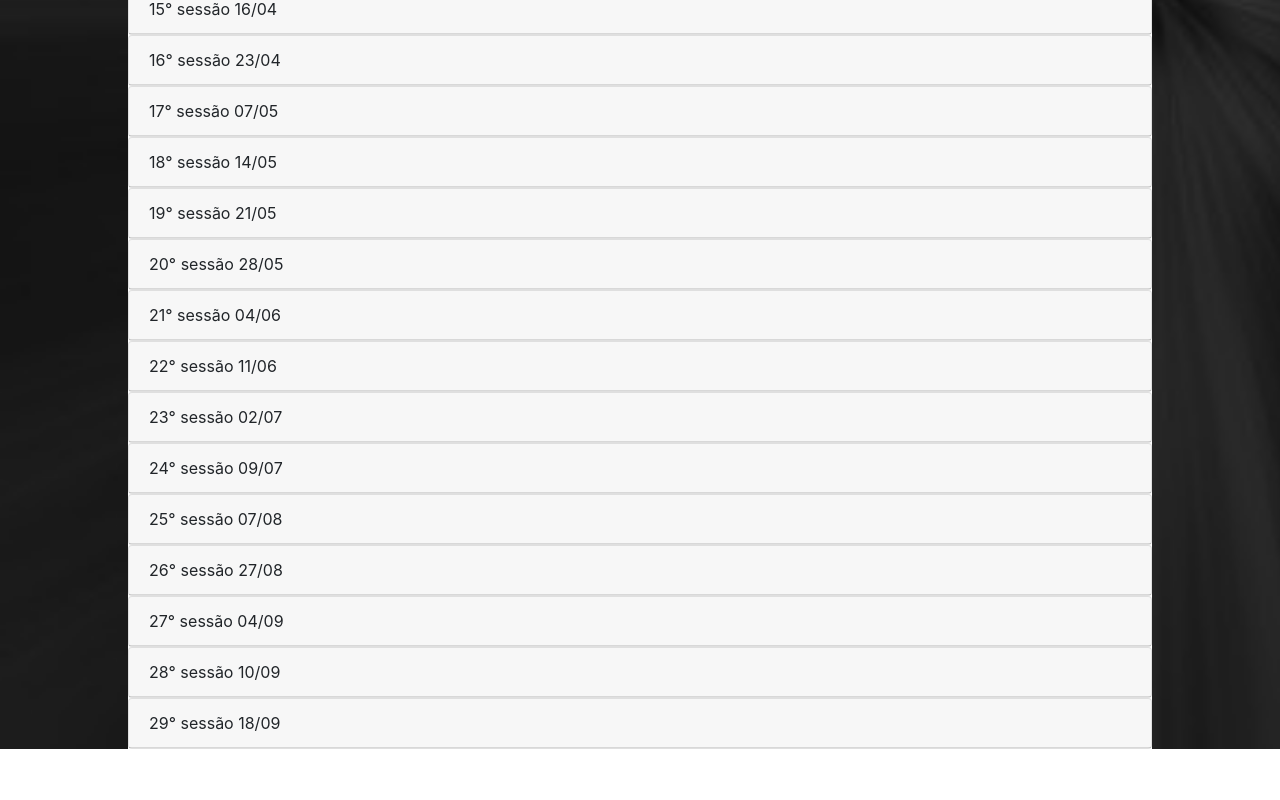
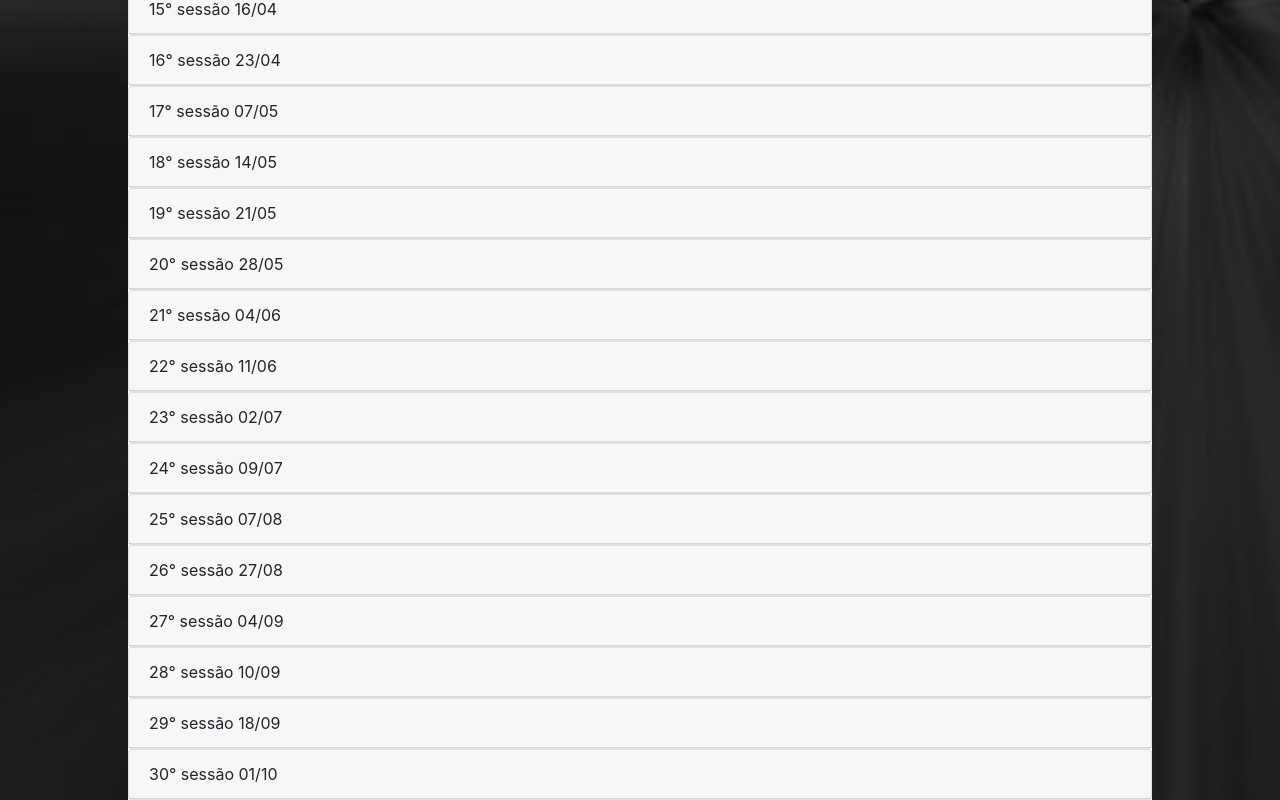
Before and after one commit to CaioCohen/CorruptedDominion, an Angular app: page /sessoes in a window 1280 px wide. Shown: the part 792-1592 px from the top of the page. Before the commit the page ends 1541 px from the top, so only its background shows below. Built offline with nearby package versions, Linux system fonts and the light colour scheme; what ngx-bootstrap-icons would draw is missing.

Commit message:
30 sessao campanha 2

```diff
--- a/src/app/main/sessoes/sessoes.component.html
+++ b/src/app/main/sessoes/sessoes.component.html
@@ -1027,6 +1027,13 @@
         <p>Depois de mais algum tempo o principe verdadeiro chega, e o grupo descobre que ele não era o principe que entrou mais cedo, provavelmente ele era um farçante.</p>
         <p>Depois de mais um pouco de enrolação o grupo entra na dungeon, que é dividida em 3 andares, dos quais os dois primeiros são filtros, apenas para excluir aqueles mais fracos, e a terceira dungeon mesmo está no terceiro andar. Além disso, por mais que ela seja cheia de riquezas, o tesouro supremo, que ninguém ainda conseguiu pegar, é a escama inversa de Tiamat.</p>
       </accordion-group>
+      <accordion-group>
+        <div accordion-heading class="header"> 30° sessão 01/10</div>
+        <p>Seguindo para o terceiro andar, o grupo se depara com um labirinto imenso, em que cada sala possui perigos inesperados.</p>
+        <p>Na primeira sala eles encontram varios golens de lava, que eles derrotam com certa facilidade, mas por pouco a Storm não morre.</p>
+        <p>Na segunda sala eles se encontram com o 13° principe novamente. Parece que ele estava cobrando pedágio e devido à falta de respeito dele com o grupo, eles começam um combate sem mais nem menos.</p>
+        <p>O combate foi um pouco arriscado por conta do paladino que protegia o principe, infelizmente o grupo não conseguiu mata-lo, o principe fugiu com o token de teletransporte.</p>
+      </accordion-group>
     </ng-container>
 </accordion>
 </div>
```
